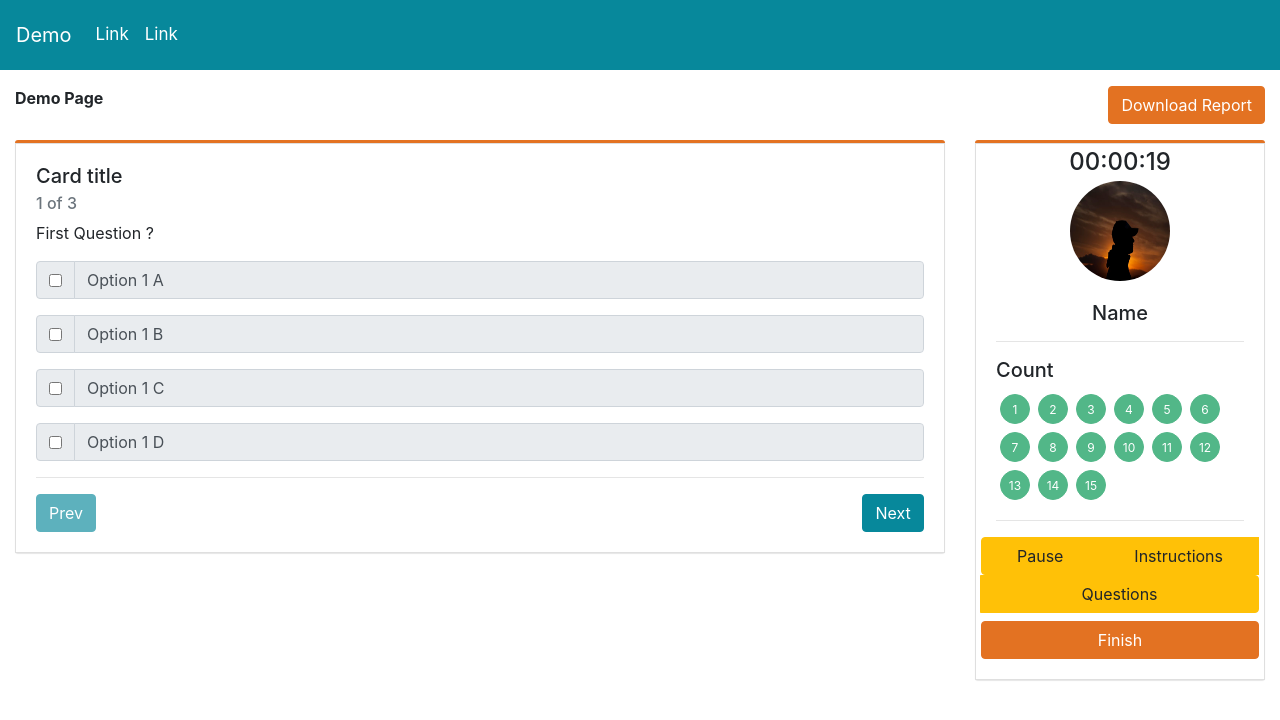
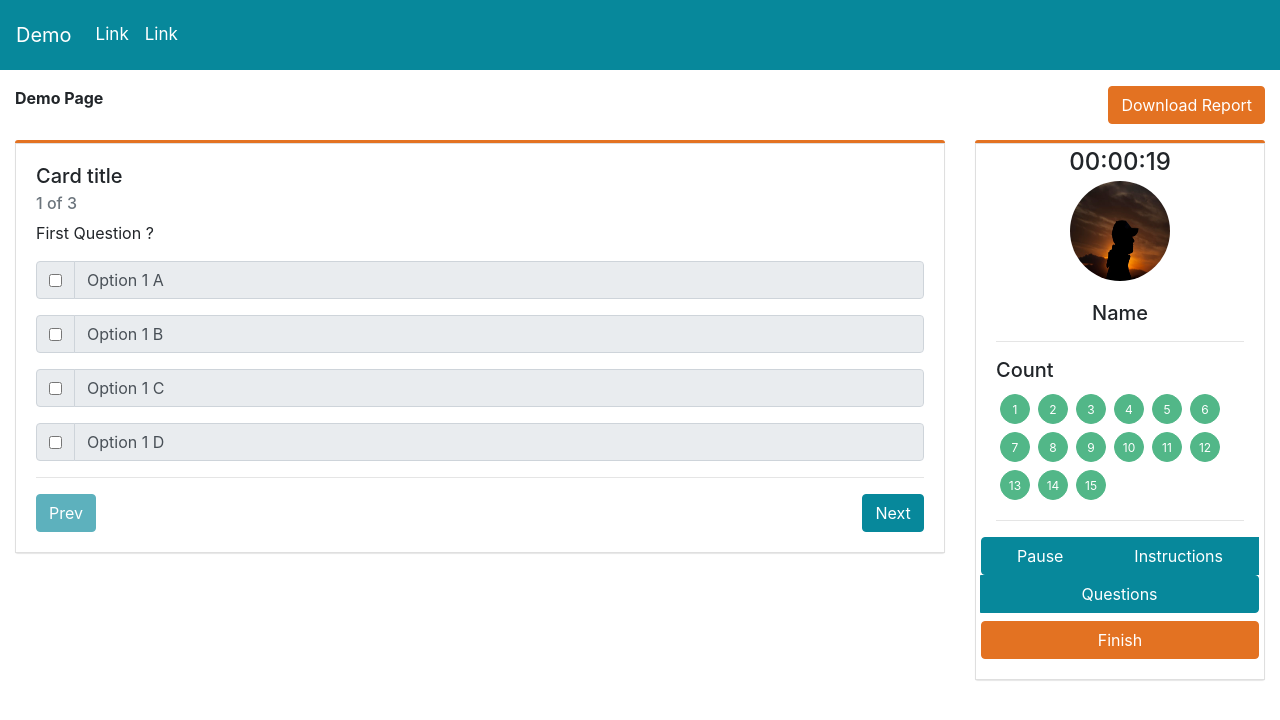
Before and after one commit to balavikraman/testapp, an Angular app in the folder test-app/: page / in a window 1280 px wide. Shown: the top 720 px of the page. Built offline with nearby package versions, Linux system fonts and the light colour scheme.

Commit message:
button color commit

```diff
--- a/test-app/src/app/content/content.component.html
+++ b/test-app/src/app/content/content.component.html
@@ -59,9 +59,9 @@
               <hr>
               <div class="row">
                 <div class="btn-group input-group" role="group">
-                  <button type="button" data-toggle="modal" data-target="#pauseModal" class="btn btn-warning">Pause</button>
-                  <button type="button" class="btn btn-warning">Instructions</button>
-                  <button type="button" class="btn btn-warning">Questions</button>
+                  <button type="button" data-toggle="modal" data-target="#pauseModal" class="btn btn-primary">Pause</button>
+                  <button type="button" class="btn btn-primary">Instructions</button>
+                  <button type="button" class="btn btn-primary">Questions</button>
               </div>
               </div>
               <div class="row">
```
